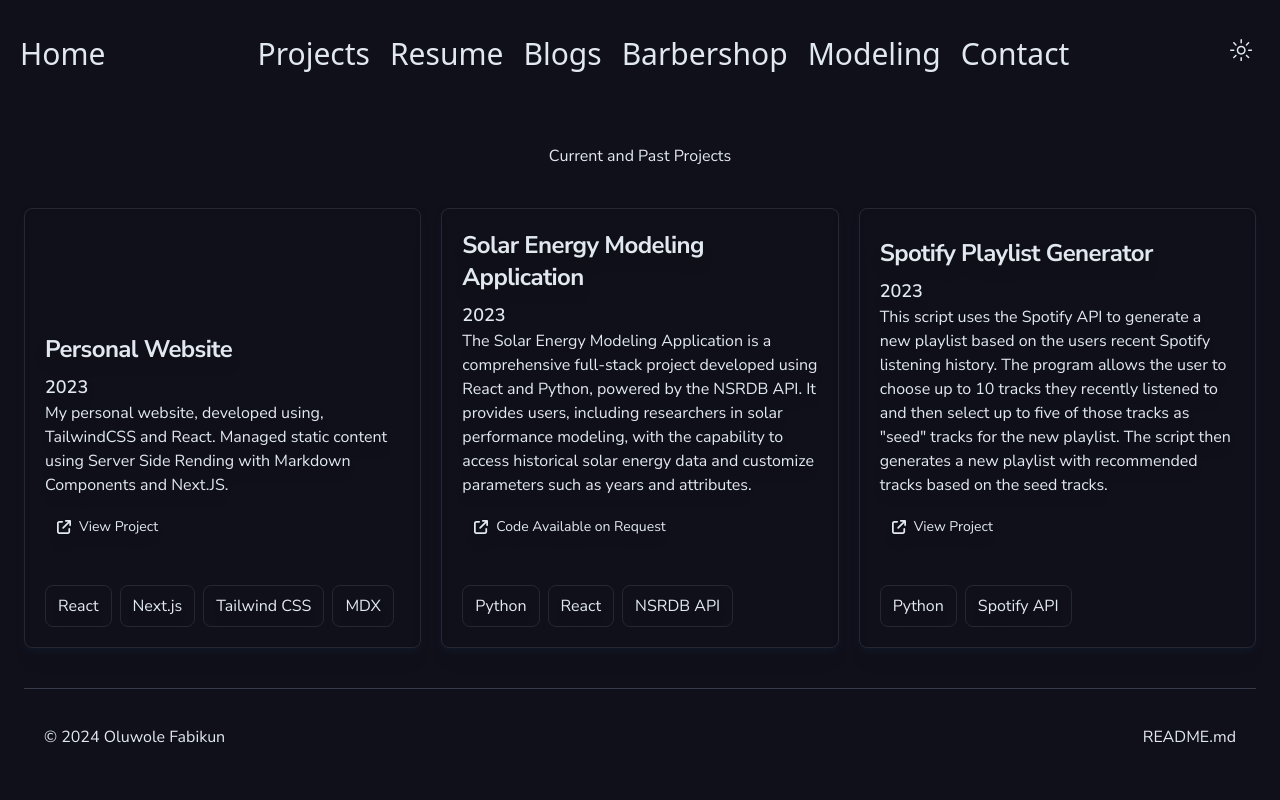
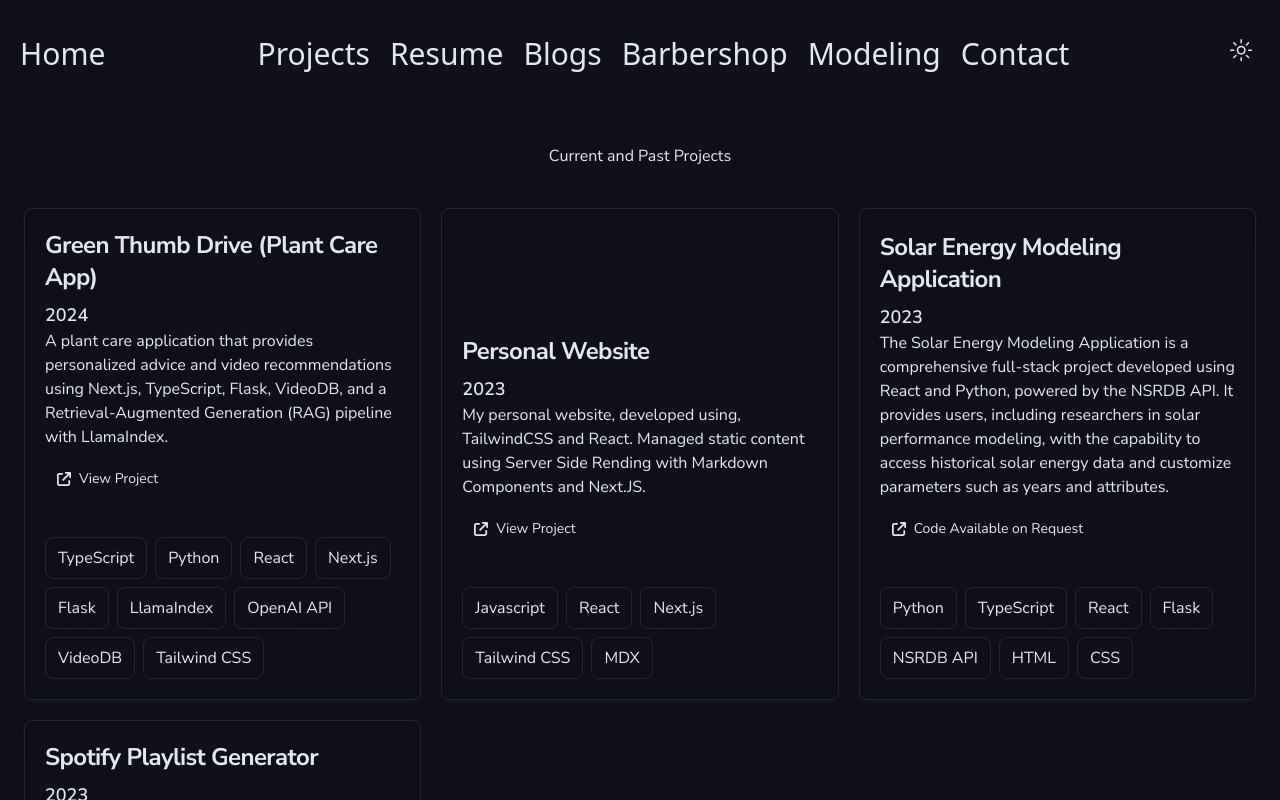
Before and after one commit to WoleFabikun/Personal-Website, a Next.js app: page /projects in a window 1280 px wide. Shown: the top 800 px of the page. Built offline with nearby package versions, Linux system fonts and the light colour scheme.

Commit message:
project update

```diff
--- a/components/ProjectCard.js
+++ b/components/ProjectCard.js
@@ -9,10 +9,10 @@ export default function ProjectCard(props) {
 
     const url = link == '#' ? 'mailto:wole359@gmail.com' : `https://www.` + link;
 
-    const stackList = stack.split('—')
+    const stackList = stack.includes(' — ') ? stack.split(' — ') : stack.split('—');
 
     return (
-        <Link href={url} rel="noopener noreferrer" className=" content-end h-full duration-300 ease-in-out delay-150 border border-gray-700 rounded-lg shadow-md bg-[#eeeef3] dark:bg-transparent dark:drop-shadow-lg dark:shadow-gray-900/100 border-zinc-100/10 dark:hover:border-zinc-200/50 dark:hover:inner-shadow hover:transition hover:-translate-y-2 hover:scale-200">
+        <Link href={url} rel="noopener noreferrer" className="content-end h-full duration-300 ease-in-out delay-150 border border-gray-700 rounded-lg shadow-md bg-[#eeeef3] dark:bg-transparent dark:drop-shadow-lg dark:shadow-gray-900/100 border-zinc-100/10 dark:hover:border-zinc-200/50 dark:hover:inner-shadow hover:transition hover:-translate-y-2 hover:scale-105">
             <div className="p-5">
                 <h5 className="mb-2 text-2xl font-bold tracking-tight dark:text-slate-200 text-blue-600">{title}</h5>
                 <span className="items-end block mt-2 text-lg font-semibold dark:text-slate-200 text-blue-600">
@@ -25,9 +25,9 @@ export default function ProjectCard(props) {
                     <FontAwesomeIcon icon={faArrowUpRightFromSquare} className="mr-2" />
                     {button}
                 </span>
-                    <span className="flex flex-row flex-wrap gap-2 mt-10 dark:text-slate-200 text-blue-600">
-                        {stackList.map((stack) => <StackCard key={stack} stack={stack.trim()} /> )}
-                    </span>
+                <div className="flex flex-row flex-wrap gap-2 mt-10 dark:text-slate-200 text-blue-600">
+                    {stackList.map((stackItem, index) => <StackCard key={index} stack={stackItem.trim()} />)}
+                </div>
             </div>
         </Link>
     );
--- /dev/null
+++ b/content/projects/green-thumb-drive.mdx
@@ -0,0 +1,8 @@
+---
+title: 'Green Thumb Drive (Plant Care App)'
+date: '2024'
+description: 'A plant care application that provides personalized advice and video recommendations using Next.js, TypeScript, Flask, VideoDB, and a Retrieval-Augmented Generation (RAG) pipeline with LlamaIndex.'
+stack: 'TypeScript — Python — React — Next.js — Flask — LlamaIndex — OpenAI API — VideoDB — Tailwind CSS'
+link: 'github.com/WoleFabikun/Green-Thumb-Drive'
+button: 'View Project'
+---
--- a/content/projects/image-manipulator.mdx
+++ b/content/projects/image-manipulator.mdx
@@ -2,7 +2,7 @@
 title: 'Solar Energy Modeling Application'
 date: '2023'
 description: 'The Solar Energy Modeling Application is a comprehensive full-stack project developed using React and Python, powered by the NSRDB API. It provides users, including researchers in solar performance modeling, with the capability to access historical solar energy data and customize parameters such as years and attributes.'
-stack: 'Python — React — NSRDB API'
+stack: 'Python — TypeScript — React — Flask — NSRDB API — HTML — CSS'
 link: '#'
 button: 'Code Available on Request'
 ---
--- a/content/projects/personal-website.mdx
+++ b/content/projects/personal-website.mdx
@@ -3,7 +3,7 @@ title: 'Personal Website'
 date: '2023'
 description: 'My personal website, developed using, TailwindCSS and React.
 Managed static content using Server Side Rending with Markdown Components and Next.JS.'
-stack: 'React — Next.js — Tailwind CSS — MDX'
-link: 'github.com/WoleFabikun'
+stack: 'Javascript — React — Next.js — Tailwind CSS — MDX'
+link: 'github.com/WoleFabikun/Personal-Website'
 button: 'View Project'
 ---
--- /dev/null
+++ b/content/skills/nextjs.mdx
@@ -0,0 +1,6 @@
+---
+icon: "/assets/images/nextjs.png"
+title: "NextJS"
+description: "Self-Taught"
+published: true
+---
```
Also changed, not shown: public/assets/images/nextjs.png (added), 1 other file (tests, documents, lock files or other folders). Lines whose indentation alone changed are shown as unchanged.
